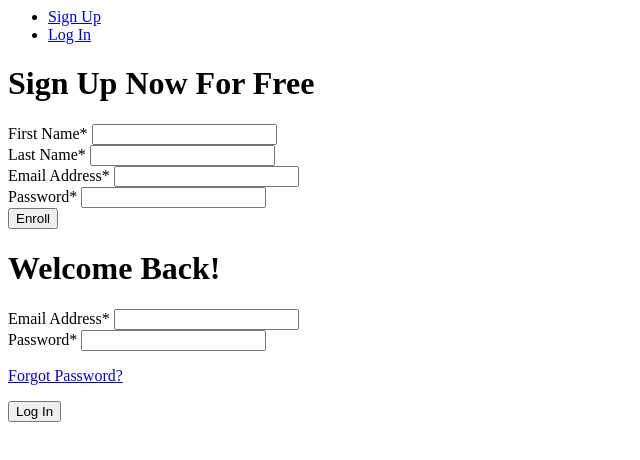
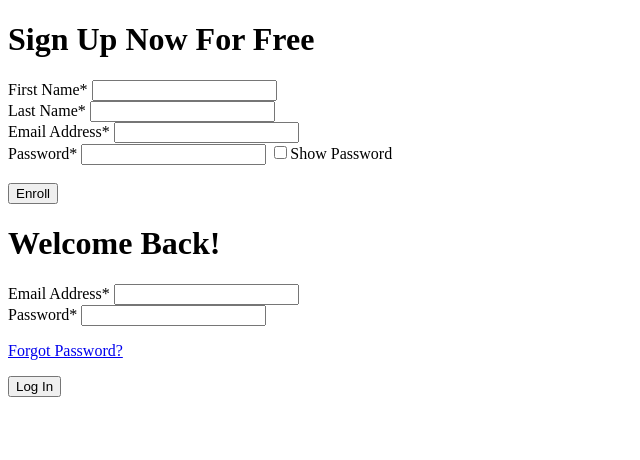
Before and after one commit to 3140-GroupA/Assignment13, a plain HTML site: page Account Signup Form/signup.html in a window 1280 px wide. Shown: the whole page, without its empty margins (0-640 px from the left). Drawn offline with Linux system fonts and the light colour scheme.

Commit message:
Update signup.html
Added:
- Toggle password visibility on account registration

```diff
--- a/Account Signup Form/signup.html
+++ b/Account Signup Form/signup.html
@@ -1,8 +1,14 @@
+<!DOCTYPE html>
+<html>
+<head>
+    <title> Sign up/Login Form</title>
+    <!-- <link rel="stylesheet" href="style.css"> -->
+</head>
 <div class="form">
 
     <ul class="tab-group">
-        <li class="tab active"><a href="#signup">Sign Up</a></li>
-        <li class="tab"><a href="#login">Log In</a></li>
+        <!-- <li class="tab active"><a href="#signup">Sign Up</a></li> -->
+        <!-- <li class="tab"><a href="#login">Log In</a></li> -->
     </ul>
 
     <div class="tab-content">
@@ -16,14 +22,14 @@
                         <label>
                             First Name<span class="req">*</span>
                         </label>
-                        <input type="text" required autocomplete="off" />
+                        <input type="text" required autocomplete="off"/>
                     </div>
 
                     <div class="field-wrap">
                         <label>
                             Last Name<span class="req">*</span>
                         </label>
-                        <input type="text" required autocomplete="off" />
+                        <input type="text" required autocomplete="off"/>
                     </div>
                 </div>
 
@@ -31,17 +37,21 @@
                     <label>
                         Email Address<span class="req">*</span>
                     </label>
-                    <input type="email" required autocomplete="off" />
+                    <input type="email" required autocomplete="off"/>
                 </div>
 
                 <div class="field-wrap">
                     <label>
                         Password<span class="req">*</span>
                     </label>
-                    <input type="password" required autocomplete="off" />
+                    <input type="password" id="userInput" required autocomplete="off"/>
+                    <input type="checkbox" onclick="myFunction()">Show Password
+
                 </div>
+                <br>
 
-                <button type="submit" class="button button-block" />Enroll</button>
+                <button type="submit" class="button button-block"/>
+                Enroll</button>
 
             </form>
 
@@ -56,24 +66,38 @@
                     <label>
                         Email Address<span class="req">*</span>
                     </label>
-                    <input type="email" required autocomplete="off" />
+                    <input type="email" required autocomplete="off"/>
                 </div>
 
                 <div class="field-wrap">
                     <label>
                         Password<span class="req">*</span>
                     </label>
-                    <input type="password" required autocomplete="off" />
+                    <input type="password" required autocomplete="off"/>
                 </div>
 
                 <p class="forgot"><a href="#">Forgot Password?</a></p>
 
-                <button class="button button-block" />Log In</button>
+                <button class="button button-block"/>
+                Log In</button>
 
             </form>
+
+            <script>
+function myFunction() {
+  var x = document.getElementById("userInput");
+  if (x.type === "password") {
+    x.type = "text";
+  } else {
+    x.type = "password";
+  }
+}
+
+            </script>
 
         </div>
 
     </div><!-- tab-content -->
 
 </div> <!-- /form -->
+</html>
```
